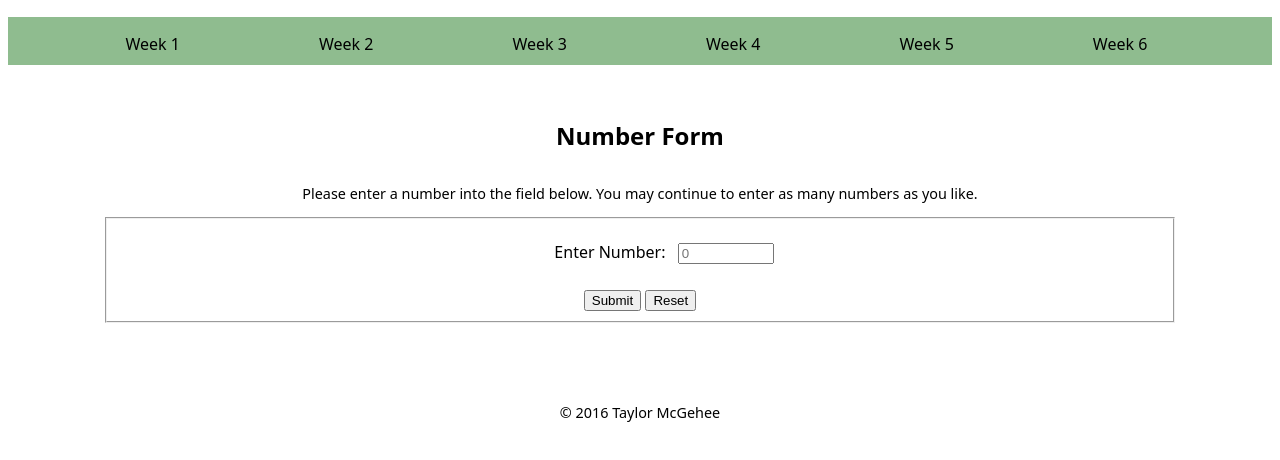
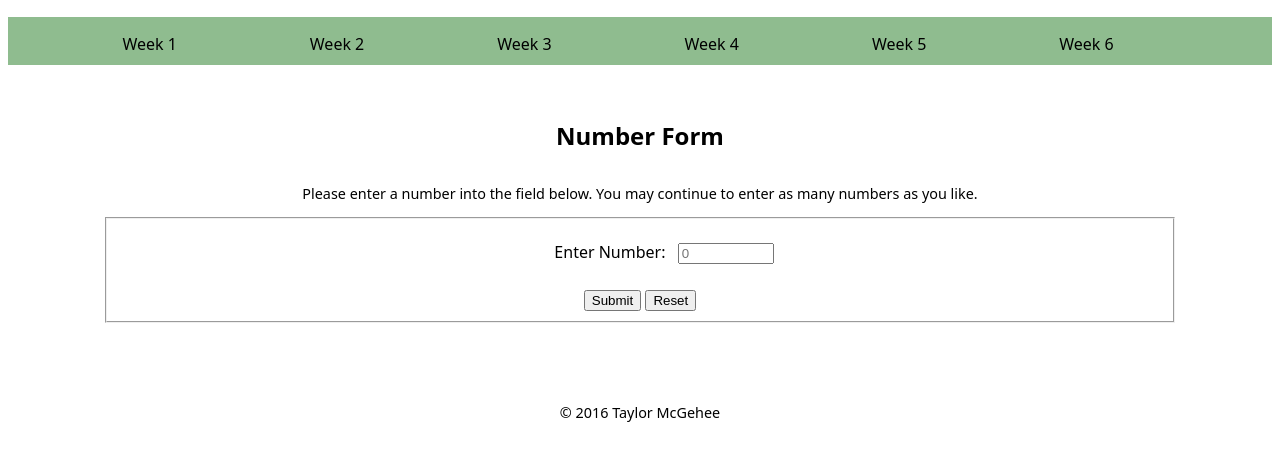
Before and after one commit to TJKamm/Course3-Assignments, a plain HTML site: page index.html in a window 1280 px wide. Shown: the part 178-638 px from the top of the page. Drawn offline with nearby package versions, Linux system fonts and the light colour scheme.

Commit message:
Spacing issue

```diff
--- a/css/stylesheet.css
+++ b/css/stylesheet.css
@@ -39,7 +39,7 @@ nav {
 nav li {
   float: left;
   text-align: center;
-  width: 14.5%;
+  width: 14%;
   margin-left: 1em;
   margin-top: 1em;
 }
```
